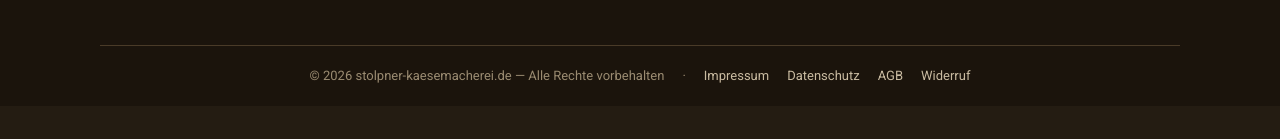
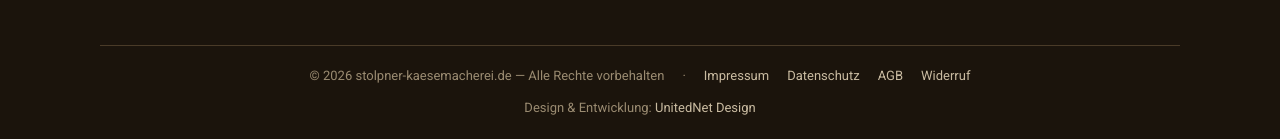
Before and after one commit to Buffel12/stolpner-kaesemacherei, an Astro site: page / in a window 1280 px wide. Shown: the part 5859-5998 px from the top of the page. Before the commit the page ends 5965 px from the top, so only its background shows below. Built offline with nearby package versions, Linux system fonts and the light colour scheme; Astro itself is replaced by a stand-in of ours.

Commit message:
footer: design-credit "UnitedNet Design"
Eigene zentrierte Zeile "Design & Entwicklung: UnitedNet Design" (Link auf
unitednet-design.com) unter Copyright/Rechtslinks — analog zu suncreeklodge.de.

```diff
--- a/src/components/Footer.astro
+++ b/src/components/Footer.astro
@@ -55,6 +55,7 @@ const legalLinks = [
     {legalLinks.map((link) => (
       <a href={link.href} class="foot-link">{link.label}</a>
     ))}
+    <p class="site-footer__credit">Design &amp; Entwicklung: <a href="https://unitednet-design.com" target="_blank" rel="noopener">UnitedNet Design</a></p>
   </div>
 </footer>
 
@@ -120,4 +121,15 @@ const legalLinks = [
     font-size: 13px;
     color: var(--text-caption);
   }
+
+  /* Design-Credit — eigene, zentrierte Zeile unter Copyright & Rechtslinks */
+  .site-footer__credit {
+    flex-basis: 100%;
+    margin: 4px 0 0;
+    text-align: center;
+    font-size: 13px;
+    color: var(--text-caption);
+  }
+  .site-footer__credit a { color: var(--text-secondary); }
+  .site-footer__credit a:hover { color: var(--color-primary); }
 </style>
```
